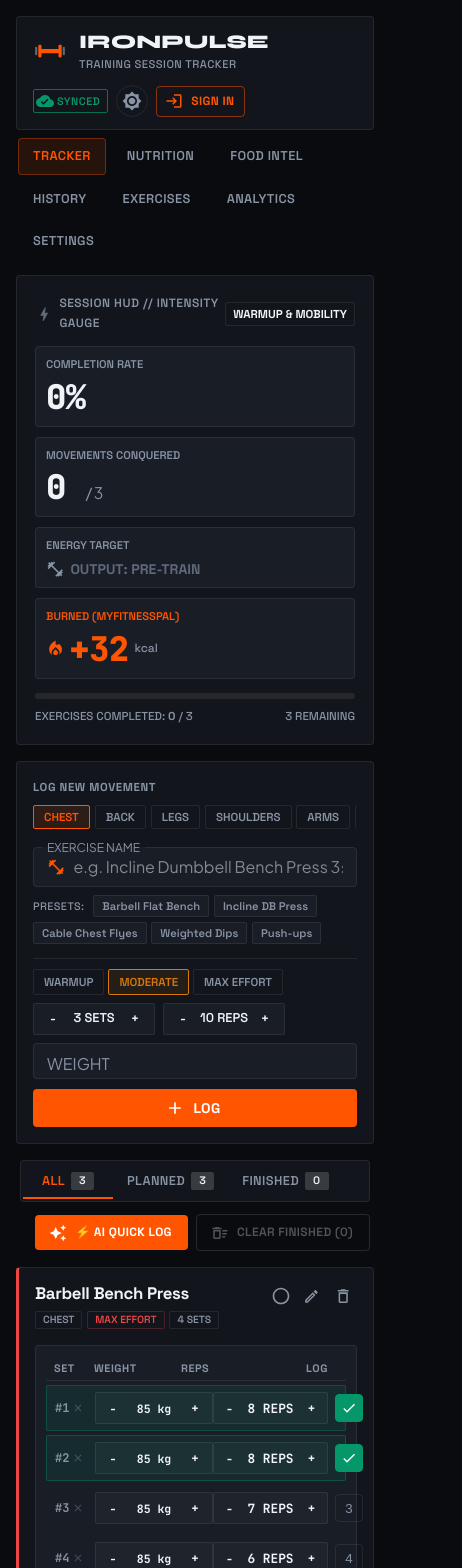
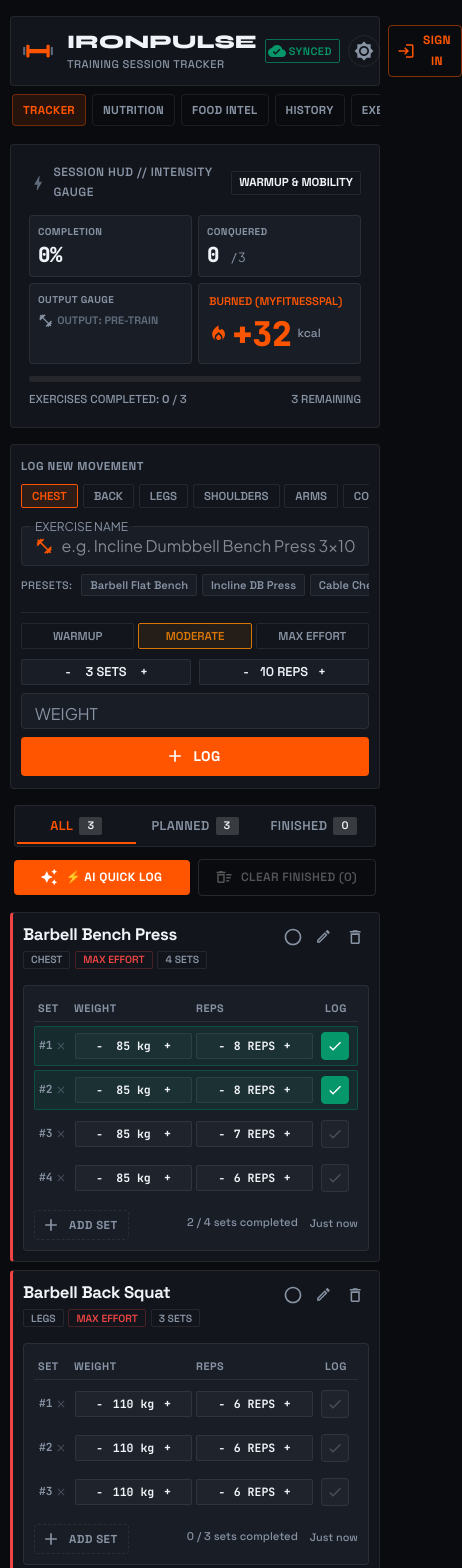
Before and after one commit to jsesetty/WorkoutTracker, a React (Vite) app in the folder apps/web/: page / in a window 390 px wide. Shown: the top 1568 px of the page, 462 px wide, since content can reach past the window. Built offline with nearby package versions, Linux system fonts and the light colour scheme; no server answers.

Commit message:
fix(mobile): optimize mobile ergonomics with swipeable nav ribbon, compact telemetry HUD, and balanced sets grid

```diff
--- a/apps/web/src/App.tsx
+++ b/apps/web/src/App.tsx
@@ -453,7 +453,7 @@ export const App: React.FC = () => {
     <ThemeProvider theme={theme}>
       <CssBaseline />
 
-      <AppShell maxWidth={false} sx={{ maxWidth: '1560px', px: { xs: 2, sm: 2.5, md: 3, lg: 3.5 } }}>
+      <AppShell maxWidth={false} sx={{ maxWidth: '1560px', px: { xs: 1.25, sm: 2.5, md: 3, lg: 3.5 } }}>
         {/* Navigation Header */}
         <Header
           mode={mode}
--- a/apps/web/src/components/WorkoutInput.tsx
+++ b/apps/web/src/components/WorkoutInput.tsx
@@ -187,14 +187,20 @@ export const WorkoutInput: React.FC<WorkoutInputProps> = ({ onAddWorkout, onAddT
           />
         </Box>
 
-        {/* Quick Muscle Presets */}
+        {/* Quick Muscle Presets — Sleek Horizontal Ribbon */}
         <Box
           sx={{
             display: 'flex',
             alignItems: 'center',
             gap: 0.6,
-            flexWrap: 'wrap',
-            mb: 1.75,
+            overflowX: 'auto',
+            flexWrap: 'nowrap',
+            whiteSpace: 'nowrap',
+            mb: 1.5,
+            pb: 0.5,
+            msOverflowStyle: 'none',
+            scrollbarWidth: 'none',
+            '&::-webkit-scrollbar': { display: 'none' },
           }}
         >
           <Typography
@@ -203,6 +209,7 @@ export const WorkoutInput: React.FC<WorkoutInputProps> = ({ onAddWorkout, onAddT
               fontSize: '0.68rem',
               color: 'text.secondary',
               mr: 0.5,
+              flexShrink: 0,
               fontFamily: "'Space Grotesk', sans-serif",
               textTransform: 'uppercase',
               letterSpacing: '0.04em',
@@ -214,6 +221,7 @@ export const WorkoutInput: React.FC<WorkoutInputProps> = ({ onAddWorkout, onAddT
             <PresetExerciseChip
               key={preset}
               type="button"
+              style={{ flexShrink: 0 }}
               onClick={() => setTitle(preset)}
             >
               {preset}
@@ -225,29 +233,19 @@ export const WorkoutInput: React.FC<WorkoutInputProps> = ({ onAddWorkout, onAddT
         <Box
           sx={{
             display: 'flex',
-            flexWrap: 'wrap',
+            flexDirection: 'column',
             gap: 1.25,
-            alignItems: 'center',
-            justifyContent: 'space-between',
             pt: 1.25,
             borderTop: (theme) => `1px solid ${theme.palette.divider}`,
           }}
         >
-          {/* Parameter Controls Group */}
-          <Box
-            sx={{
-              display: 'flex',
-              flexWrap: 'wrap',
-              alignItems: 'center',
-              gap: 1,
-            }}
-          >
-            {/* Intensity Selector Group */}
+          {/* Row A: Intensity Segmented Control */}
           <Box
             sx={{
               display: 'flex',
               alignItems: 'center',
               gap: 0.5,
+              width: '100%',
             }}
           >
             <IntensityToggleBtn
@@ -255,6 +253,7 @@ export const WorkoutInput: React.FC<WorkoutInputProps> = ({ onAddWorkout, onAddT
               active={intensity === 'low'}
               accentColor="#0284C7"
               onClick={() => setIntensity('low')}
+              style={{ flex: 1, justifyContent: 'center' }}
             >
               WARMUP
             </IntensityToggleBtn>
@@ -264,6 +263,7 @@ export const WorkoutInput: React.FC<WorkoutInputProps> = ({ onAddWorkout, onAddT
               active={intensity === 'medium'}
               accentColor="#D97706"
               onClick={() => setIntensity('medium')}
+              style={{ flex: 1, justifyContent: 'center' }}
             >
               MODERATE
             </IntensityToggleBtn>
@@ -273,13 +273,23 @@ export const WorkoutInput: React.FC<WorkoutInputProps> = ({ onAddWorkout, onAddT
               active={intensity === 'high'}
               accentColor="#DC2626"
               onClick={() => setIntensity('high')}
+              style={{ flex: 1, justifyContent: 'center' }}
             >
               MAX EFFORT
             </IntensityToggleBtn>
           </Box>
 
+          {/* Row B: Steppers + Weight Input + Submit Action */}
+          <Box
+            sx={{
+              display: 'flex',
+              alignItems: 'center',
+              gap: 1,
+              flexWrap: { xs: 'wrap', sm: 'nowrap' },
+            }}
+          >
             {/* Sets Stepper */}
-            <StepperContainer>
+            <StepperContainer sx={{ flex: { xs: '1 1 calc(50% - 4px)', sm: 'initial' }, justifyContent: 'center' }}>
               <SetStepperBtn type="button" onClick={handleDecrementSets} aria-label="Decrease sets">
                 -
               </SetStepperBtn>
@@ -301,7 +311,7 @@ export const WorkoutInput: React.FC<WorkoutInputProps> = ({ onAddWorkout, onAddT
             </StepperContainer>
 
             {/* Reps Stepper */}
-            <StepperContainer>
+            <StepperContainer sx={{ flex: { xs: '1 1 calc(50% - 4px)', sm: 'initial' }, justifyContent: 'center' }}>
               <SetStepperBtn type="button" onClick={handleDecrementReps} aria-label="Decrease reps">
                 -
               </SetStepperBtn>
@@ -332,6 +342,7 @@ export const WorkoutInput: React.FC<WorkoutInputProps> = ({ onAddWorkout, onAddT
               onChange={(e) => setWeight(e.target.value)}
               sx={{
                 width: { xs: '100%', sm: 110 },
+                flex: { xs: '1 1 100%', sm: 'none' },
               }}
               inputProps={{
                 maxLength: 20,
@@ -341,7 +352,6 @@ export const WorkoutInput: React.FC<WorkoutInputProps> = ({ onAddWorkout, onAddT
                 },
               }}
             />
-          </Box>
 
             {/* Action Submit Button */}
             <Button
@@ -351,7 +361,7 @@ export const WorkoutInput: React.FC<WorkoutInputProps> = ({ onAddWorkout, onAddT
               id="add-task-btn"
               startIcon={<AddIcon />}
               sx={{
-              minWidth: 105,
+                minWidth: { xs: '100%', sm: 105 },
                 py: 0.85,
                 whiteSpace: 'nowrap',
                 fontFamily: "'Space Grotesk', sans-serif",
@@ -359,11 +369,11 @@ export const WorkoutInput: React.FC<WorkoutInputProps> = ({ onAddWorkout, onAddT
                 borderRadius: '4px',
                 letterSpacing: '0.03em',
                 ml: { xs: 0, sm: 'auto' },
-              width: { xs: '100%', sm: 'auto' },
               }}
             >
               LOG
             </Button>
+          </Box>
         </Box>
       </Box>
     </InputCard>
--- a/apps/web/src/components/WorkoutItem.tsx
+++ b/apps/web/src/components/WorkoutItem.tsx
@@ -480,11 +480,13 @@ export const WorkoutItem: React.FC<WorkoutItemProps> = ({
                   onClick={() => handleToggleSet(set.id)}
                   aria-label={`Log set ${set.setNumber}`}
                 >
-                  {set.completed ? (
-                    <CheckIcon sx={{ fontSize: '1rem' }} />
-                  ) : (
-                    set.setNumber
-                  )}
+                  <CheckIcon
+                    sx={{
+                      fontSize: '1rem',
+                      color: set.completed ? '#FFFFFF' : 'text.secondary',
+                      opacity: set.completed ? 1 : 0.4,
+                    }}
+                  />
                 </SetLogCheckBtn>
               </Tooltip>
             </Box>
--- a/apps/web/src/components/WorkoutMeter.tsx
+++ b/apps/web/src/components/WorkoutMeter.tsx
@@ -67,15 +67,27 @@ export const WorkoutMeter: React.FC<WorkoutMeterProps> = ({ total, completed, bu
       <Box
         sx={{
           display: 'grid',
-          gridTemplateColumns: { xs: '1fr', sm: hasBurn ? 'repeat(4, 1fr)' : 'repeat(3, 1fr)' },
-          gap: 1.25,
-          mb: 1.75,
+          gridTemplateColumns: {
+            xs: hasBurn ? 'repeat(2, 1fr)' : 'repeat(3, 1fr)',
+            sm: hasBurn ? 'repeat(4, 1fr)' : 'repeat(3, 1fr)',
+          },
+          gap: { xs: 0.75, sm: 1.25 },
+          mb: 1.5,
         }}
       >
         {/* Metric 1: Completion */}
-        <HudMetricPod>
-          <Typography variant="caption" sx={{ color: 'text.secondary', fontWeight: 600, fontSize: '0.7rem' }}>
-            COMPLETION RATE
+        <HudMetricPod sx={{ p: { xs: 1, sm: 1.25 } }}>
+          <Typography
+            variant="caption"
+            sx={{
+              color: 'text.secondary',
+              fontWeight: 700,
+              fontSize: { xs: '0.62rem', sm: '0.7rem' },
+              letterSpacing: '0.04em',
+              textTransform: 'uppercase',
+            }}
+          >
+            COMPLETION
           </Typography>
           <Typography
             variant="h4"
@@ -85,6 +97,7 @@ export const WorkoutMeter: React.FC<WorkoutMeterProps> = ({ total, completed, bu
               fontFamily: "var(--font-telemetry, 'Geist Mono', monospace)",
               fontVariantNumeric: 'tabular-nums',
               letterSpacing: '-0.02em',
+              fontSize: { xs: '1.3rem', sm: '1.75rem' },
               mt: 0.25,
             }}
           >
@@ -93,9 +106,18 @@ export const WorkoutMeter: React.FC<WorkoutMeterProps> = ({ total, completed, bu
         </HudMetricPod>
 
         {/* Metric 2: Completed / Total */}
-        <HudMetricPod>
-          <Typography variant="caption" sx={{ color: 'text.secondary', fontWeight: 600, fontSize: '0.7rem' }}>
-            MOVEMENTS CONQUERED
+        <HudMetricPod sx={{ p: { xs: 1, sm: 1.25 } }}>
+          <Typography
+            variant="caption"
+            sx={{
+              color: 'text.secondary',
+              fontWeight: 700,
+              fontSize: { xs: '0.62rem', sm: '0.7rem' },
+              letterSpacing: '0.04em',
+              textTransform: 'uppercase',
+            }}
+          >
+            CONQUERED
           </Typography>
           <Typography
             variant="h4"
@@ -105,25 +127,47 @@ export const WorkoutMeter: React.FC<WorkoutMeterProps> = ({ total, completed, bu
               fontFamily: "var(--font-telemetry, 'Geist Mono', monospace)",
               fontVariantNumeric: 'tabular-nums',
               letterSpacing: '-0.02em',
+              fontSize: { xs: '1.3rem', sm: '1.75rem' },
               mt: 0.25,
             }}
           >
-            {completed} <Typography component="span" sx={{ fontSize: '1rem', color: 'text.secondary' }}>/ {total}</Typography>
+            {completed} <Typography component="span" sx={{ fontSize: { xs: '0.8rem', sm: '1rem' }, color: 'text.secondary' }}>/ {total}</Typography>
           </Typography>
         </HudMetricPod>
 
         {/* Metric 3: Output Phase */}
-        <HudMetricPod>
-          <Typography variant="caption" sx={{ color: 'text.secondary', fontWeight: 600, fontSize: '0.7rem' }}>
-            ENERGY TARGET
+        <HudMetricPod sx={{ p: { xs: 1, sm: 1.25 } }}>
+          <Typography
+            variant="caption"
+            sx={{
+              color: 'text.secondary',
+              fontWeight: 700,
+              fontSize: { xs: '0.62rem', sm: '0.7rem' },
+              letterSpacing: '0.04em',
+              textTransform: 'uppercase',
+            }}
+          >
+            OUTPUT GAUGE
           </Typography>
-          <Box sx={{ display: 'flex', alignItems: 'center', gap: 0.75, mt: 0.5 }}>
+          <Box sx={{ display: 'flex', alignItems: 'center', gap: 0.5, mt: 0.5 }}>
             {isMax ? (
-              <LocalFireDepartmentIcon sx={{ fontSize: '1.2rem', color: '#059669' }} />
+              <LocalFireDepartmentIcon sx={{ fontSize: { xs: '1rem', sm: '1.2rem' }, color: '#059669' }} />
             ) : (
-              <FitnessCenterIcon sx={{ fontSize: '1.15rem', color: 'text.secondary' }} />
+              <FitnessCenterIcon sx={{ fontSize: { xs: '0.95rem', sm: '1.15rem' }, color: 'text.secondary' }} />
             )}
-            <Typography variant="body2" sx={{ fontWeight: 700, fontFamily: "var(--font-display, 'Space Grotesk', sans-serif)", color: rank.color }}>
+            <Typography
+              variant="body2"
+              sx={{
+                fontWeight: 700,
+                fontFamily: "var(--font-display, 'Space Grotesk', sans-serif)",
+                color: rank.color,
+                fontSize: { xs: '0.68rem', sm: '0.82rem' },
+                lineHeight: 1.2,
+                overflow: 'hidden',
+                textOverflow: 'ellipsis',
+                whiteSpace: 'nowrap',
+              }}
+            >
               {rank.bp}
             </Typography>
           </Box>
--- a/apps/web/src/components/WorkoutToolbar.tsx
+++ b/apps/web/src/components/WorkoutToolbar.tsx
@@ -36,11 +36,16 @@ export const WorkoutToolbar: React.FC<WorkoutToolbarProps> = ({
           borderRadius: '4px',
           p: 0.25,
           border: (theme) => `1px solid ${theme.palette.divider}`,
+          width: { xs: '100%', sm: 'auto' },
+          '& .MuiTabs-flexContainer': {
+            width: '100%',
+          },
         }}
       >
         <Tab
           value="all"
           id="filter-all-tab"
+          sx={{ flex: { xs: 1, sm: 'initial' }, minWidth: 0, px: 1 }}
           label={
             <Box sx={{ display: 'flex', alignItems: 'center', gap: 0.75 }}>
               <span>ALL</span>
@@ -56,6 +61,7 @@ export const WorkoutToolbar: React.FC<WorkoutToolbarProps> = ({
         <Tab
           value="active"
           id="filter-active-tab"
+          sx={{ flex: { xs: 1, sm: 'initial' }, minWidth: 0, px: 1 }}
           label={
             <Box sx={{ display: 'flex', alignItems: 'center', gap: 0.75 }}>
               <span>PLANNED</span>
@@ -71,6 +77,7 @@ export const WorkoutToolbar: React.FC<WorkoutToolbarProps> = ({
         <Tab
           value="completed"
           id="filter-completed-tab"
+          sx={{ flex: { xs: 1, sm: 'initial' }, minWidth: 0, px: 1 }}
           label={
             <Box sx={{ display: 'flex', alignItems: 'center', gap: 0.75 }}>
               <span>FINISHED</span>
@@ -85,7 +92,14 @@ export const WorkoutToolbar: React.FC<WorkoutToolbarProps> = ({
       </Tabs>
 
       {/* Actions Group */}
-      <Box sx={{ display: 'flex', alignItems: 'center', gap: 1, alignSelf: { xs: 'flex-end', sm: 'center' } }}>
+      <Box
+        sx={{
+          display: 'flex',
+          alignItems: 'center',
+          gap: 1,
+          width: { xs: '100%', sm: 'auto' },
+        }}
+      >
         {onOpenAIModal && (
           <Button
             id="open-ai-modal-btn"
@@ -99,6 +113,8 @@ export const WorkoutToolbar: React.FC<WorkoutToolbarProps> = ({
               borderRadius: '4px',
               fontFamily: "'Space Grotesk', sans-serif",
               fontWeight: 700,
+              flex: { xs: 1, sm: 'none' },
+              whiteSpace: 'nowrap',
             }}
           >
             ⚡ AI QUICK LOG
@@ -119,6 +135,8 @@ export const WorkoutToolbar: React.FC<WorkoutToolbarProps> = ({
             fontFamily: "'Space Grotesk', sans-serif",
             borderColor: 'divider',
             color: 'text.secondary',
+            flex: { xs: 1, sm: 'none' },
+            whiteSpace: 'nowrap',
             '&:hover': {
               borderColor: 'error.main',
               color: 'error.main',
--- a/apps/web/src/components/styled.ts
+++ b/apps/web/src/components/styled.ts
@@ -23,13 +23,15 @@ export const HeaderBar = styled(Box)(({ theme }) => ({
   display: 'flex',
   justifyContent: 'space-between',
   alignItems: 'center',
-  padding: theme.spacing(1.5, 2),
+  padding: theme.spacing(1.25, 2),
   borderRadius: '4px',
   backgroundColor: theme.palette.mode === 'dark' ? '#12151B' : theme.palette.background.paper,
   border: `1px solid ${theme.palette.divider}`,
   boxShadow: 'none',
-  flexWrap: 'wrap',
-  gap: theme.spacing(1.5),
+  gap: theme.spacing(1),
+  [theme.breakpoints.down('sm')]: {
+    padding: theme.spacing(1, 1.25),
+  },
 }));
 
 export const BrandGroup = styled(Box)({
@@ -61,33 +63,48 @@ export const NavLinksGroup = styled(Box)(({ theme }) => ({
   display: 'flex',
   alignItems: 'center',
   gap: theme.spacing(0.75),
-  flexWrap: 'wrap',
+  overflowX: 'auto',
+  flexWrap: 'nowrap',
+  whiteSpace: 'nowrap',
+  width: '100%',
+  paddingBottom: '2px',
+  msOverflowStyle: 'none',
+  scrollbarWidth: 'none',
+  '&::-webkit-scrollbar': {
+    display: 'none',
+  },
 }));
 
 export const NavButton = styled(Button, {
   shouldForwardProp: (prop) => prop !== 'active',
 })<{ active?: boolean }>(({ theme, active }) => ({
-  fontSize: '0.8rem',
-  fontWeight: 600,
+  fontSize: '0.78rem',
+  fontWeight: 700,
   fontFamily: "var(--font-display, 'Space Grotesk', sans-serif)",
   letterSpacing: '0.03em',
-  padding: '6px 14px',
+  padding: '6px 12px',
   borderRadius: '4px',
   textTransform: 'uppercase',
+  flexShrink: 0,
   color: active ? '#FF5500' : theme.palette.text.secondary,
   backgroundColor: active
     ? theme.palette.mode === 'dark'
       ? 'rgba(255, 85, 0, 0.12)'
       : 'rgba(255, 85, 0, 0.08)'
     : 'transparent',
-  border: `1px solid ${active ? 'rgba(255, 85, 0, 0.35)' : 'transparent'}`,
+  border: `1px solid ${active ? 'rgba(255, 85, 0, 0.35)' : theme.palette.divider}`,
   transition: 'all 0.1s ease-out',
   '&:hover': {
     backgroundColor:
       theme.palette.mode === 'dark'
         ? 'rgba(255, 255, 255, 0.04)'
         : 'rgba(0, 0, 0, 0.04)',
-    color: theme.palette.text.primary,
+    color: '#FF5500',
+    borderColor: '#FF5500',
+  },
+  [theme.breakpoints.down('sm')]: {
+    fontSize: '0.72rem',
+    padding: '5px 10px',
   },
 }));
 
@@ -121,6 +138,9 @@ export const InputCard = styled(Paper)(({ theme }) => ({
   border: `1px solid ${theme.palette.divider}`,
   backgroundColor: theme.palette.mode === 'dark' ? '#12151B' : theme.palette.background.paper,
   boxShadow: 'none',
+  [theme.breakpoints.down('sm')]: {
+    padding: theme.spacing(1.5, 1.25),
+  },
 }));
 
 export const ToolbarCard = styled(Box)(({ theme }) => ({
@@ -161,6 +181,9 @@ export const WorkoutCard = styled(Paper, {
     borderColor: theme.palette.mode === 'dark' ? 'rgba(255, 255, 255, 0.22)' : '#94A3B8',
     borderLeftColor: borderColor,
   },
+  [theme.breakpoints.down('sm')]: {
+    padding: theme.spacing(1.25, 1.25),
+  },
 }));
 
 export const ExerciseTitleText = styled(Typography, {
@@ -193,17 +216,20 @@ export const SetsTableContainer = styled(Box)(({ theme }) => ({
 
 export const SetsTableHeader = styled(Box)(({ theme }) => ({
   display: 'grid',
-  gridTemplateColumns: '50px 1fr 140px 50px',
+  gridTemplateColumns: '46px 1fr 1fr 40px',
   alignItems: 'center',
-  padding: '4px 8px',
+  padding: '6px 8px',
   color: theme.palette.text.secondary,
   fontSize: '0.68rem',
   fontWeight: 700,
   fontFamily: "var(--font-display, 'Space Grotesk', sans-serif)",
   letterSpacing: '0.05em',
   borderBottom: `1px solid ${theme.palette.divider}`,
+  gap: '6px',
   [theme.breakpoints.down('sm')]: {
-    gridTemplateColumns: '40px 1fr 115px 42px',
+    gridTemplateColumns: '32px 1fr 1fr 36px',
+    padding: '4px 4px',
+    gap: '4px',
   },
 }));
 
@@ -211,9 +237,10 @@ export const SetLogRow = styled(Box, {
   shouldForwardProp: (prop) => prop !== 'completed',
 })<{ completed?: boolean }>(({ theme, completed }) => ({
   display: 'grid',
-  gridTemplateColumns: '50px 1fr 140px 50px',
+  gridTemplateColumns: '46px 1fr 1fr 40px',
   alignItems: 'center',
   padding: '6px 8px',
+  gap: '6px',
   borderRadius: '2px',
   backgroundColor: completed
     ? theme.palette.mode === 'dark'
@@ -229,7 +256,9 @@ export const SetLogRow = styled(Box, {
         : 'rgba(0, 0, 0, 0.03)',
   },
   [theme.breakpoints.down('sm')]: {
-    gridTemplateColumns: '40px 1fr 115px 42px',
+    gridTemplateColumns: '32px 1fr 1fr 36px',
+    padding: '5px 4px',
+    gap: '4px',
   },
 }));
 
@@ -239,35 +268,16 @@ export const SetIndexTag = styled(Typography)(({ theme }) => ({
   fontWeight: 700,
   color: theme.palette.text.secondary,
   fontVariantNumeric: 'tabular-nums',
+  [theme.breakpoints.down('sm')]: {
+    fontSize: '0.7rem',
+  },
 }));
 
 export const RepStepperBox = styled(Box)(({ theme }) => ({
   display: 'inline-flex',
   alignItems: 'center',
-  gap: '4px',
-  padding: '2px 6px',
-  borderRadius: '2px',
-  border: `1px solid ${theme.palette.divider}`,
-  backgroundColor:
-    theme.palette.mode === 'dark'
-      ? 'rgba(255, 255, 255, 0.03)'
-      : '#FFFFFF',
-}));
-
-export const RepCountNumber = styled(Typography)(({ theme }) => ({
-  fontFamily: "var(--font-telemetry, 'Geist Mono', monospace)",
-  fontSize: '0.8rem',
-  fontWeight: 700,
-  minWidth: '55px',
-  textAlign: 'center',
-  color: theme.palette.text.primary,
-  fontVariantNumeric: 'tabular-nums',
-}));
-
-export const WeightControlBox = styled(Box)(({ theme }) => ({
-  display: 'inline-flex',
-  alignItems: 'center',
-  gap: '3px',
+  justifyContent: 'center',
+  gap: '2px',
   padding: '2px 4px',
   borderRadius: '2px',
   border: `1px solid ${theme.palette.divider}`,
@@ -275,22 +285,53 @@ export const WeightControlBox = styled(Box)(({ theme }) => ({
     theme.palette.mode === 'dark'
       ? 'rgba(255, 255, 255, 0.03)'
       : '#FFFFFF',
-  maxWidth: '160px',
+  width: '100%',
+  minWidth: 0,
+}));
+
+export const RepCountNumber = styled(Typography)(({ theme }) => ({
+  fontFamily: "var(--font-telemetry, 'Geist Mono', monospace)",
+  fontSize: '0.78rem',
+  fontWeight: 700,
+  minWidth: '40px',
+  textAlign: 'center',
+  color: theme.palette.text.primary,
+  fontVariantNumeric: 'tabular-nums',
+  whiteSpace: 'nowrap',
   [theme.breakpoints.down('sm')]: {
-    maxWidth: '125px',
+    fontSize: '0.72rem',
+    minWidth: '30px',
   },
+}));
+
+export const WeightControlBox = styled(Box)(({ theme }) => ({
+  display: 'inline-flex',
+  alignItems: 'center',
+  justifyContent: 'center',
+  gap: '2px',
+  padding: '2px 4px',
+  borderRadius: '2px',
+  border: `1px solid ${theme.palette.divider}`,
+  backgroundColor:
+    theme.palette.mode === 'dark'
+      ? 'rgba(255, 255, 255, 0.03)'
+      : '#FFFFFF',
+  width: '100%',
+  minWidth: 0,
 }));
 
 export const WeightTextInput = styled('input')(({ theme }) => ({
   fontFamily: "var(--font-telemetry, 'Geist Mono', monospace)",
-  fontSize: '0.8rem',
+  fontSize: '0.78rem',
   fontWeight: 700,
   color: theme.palette.text.primary,
   backgroundColor: 'transparent',
   border: 'none',
   outline: 'none',
   textAlign: 'center',
-  width: '65px',
+  width: '100%',
+  minWidth: 0,
+  maxWidth: '52px',
   padding: '2px 0',
   fontVariantNumeric: 'tabular-nums',
   '&::placeholder': {
@@ -298,7 +339,7 @@ export const WeightTextInput = styled('input')(({ theme }) => ({
     opacity: 0.6,
   },
   [theme.breakpoints.down('sm')]: {
-    width: '50px',
+    width: '44px',
     fontSize: '0.72rem',
   },
 }));
@@ -306,13 +347,17 @@ export const WeightTextInput = styled('input')(({ theme }) => ({
 export const SetLogCheckBtn = styled('button', {
   shouldForwardProp: (prop) => prop !== 'completed',
 })<{ completed?: boolean }>(({ theme, completed }) => ({
-  width: '28px',
-  height: '28px',
+  width: '32px',
+  height: '32px',
   borderRadius: '4px',
   border: completed
     ? '1px solid #059669'
     : `1px solid ${theme.palette.divider}`,
-  backgroundColor: completed ? '#059669' : 'transparent',
+  backgroundColor: completed
+    ? '#059669'
+    : theme.palette.mode === 'dark'
+      ? 'rgba(255, 255, 255, 0.03)'
+      : 'rgba(0, 0, 0, 0.02)',
   color: completed ? '#FFFFFF' : theme.palette.text.secondary,
   display: 'inline-flex',
   alignItems: 'center',
@@ -323,6 +368,10 @@ export const SetLogCheckBtn = styled('button', {
     borderColor: completed ? '#059669' : '#FF5500',
     backgroundColor: completed ? '#047857' : 'rgba(255, 85, 0, 0.12)',
     color: completed ? '#FFFFFF' : '#FF5500',
+  },
+  [theme.breakpoints.down('sm')]: {
+    width: '28px',
+    height: '28px',
   },
 }));
 
@@ -403,8 +452,9 @@ export const IntensityToggleBtn = styled('button', {
 }));
 
 export const SetStepperBtn = styled('button')(({ theme }) => ({
-  width: '26px',
-  height: '26px',
+  width: '24px',
+  height: '24px',
+  flexShrink: 0,
   borderRadius: '2px',
   border: 'none',
   backgroundColor: 'transparent',
@@ -420,6 +470,11 @@ export const SetStepperBtn = styled('button')(({ theme }) => ({
   '&:hover': {
     borderColor: '#FF5500',
     color: '#FF5500',
+  },
+  [theme.breakpoints.down('sm')]: {
+    width: '20px',
+    height: '20px',
+    fontSize: '0.8rem',
   },
 }));
 
```
Lines whose indentation alone changed are shown as unchanged.
